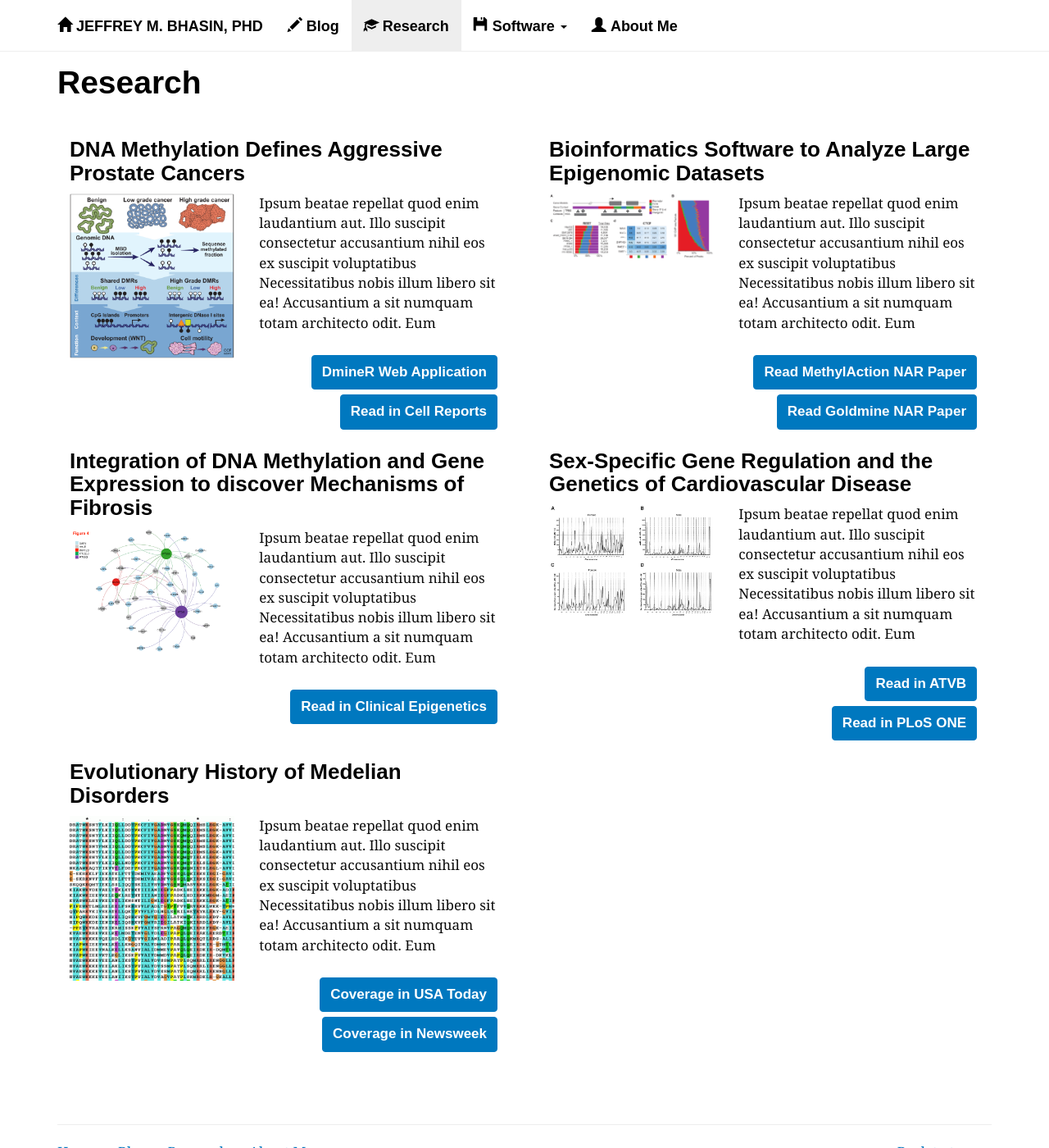
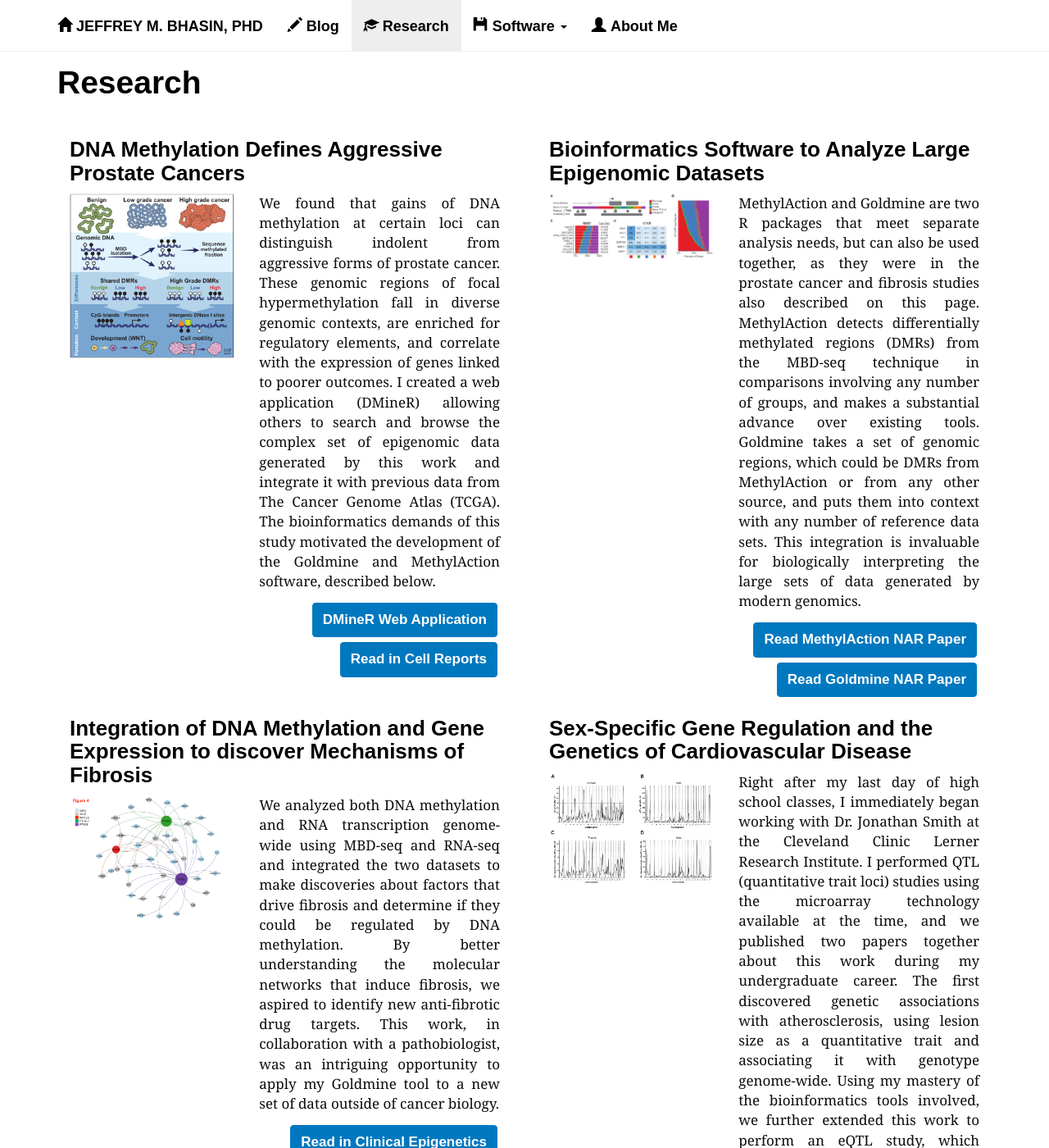
Before and after one commit to jeffbhasin/jeffbhasin.github.io, a Jekyll site: the page built from research/index.html, in a window 1280 px wide and 1400 px high. Shown: the whole window at 82% size. Built offline with Jekyll 4.4.1, drawn with Linux system fonts in a browser that asks for light colours; nearby versions of some CDN libraries; some web fonts are replaced; some of the changed text lies outside the part shown.

Commit message:
Add content to research section

```diff
--- a/assets/css/custom.css
+++ b/assets/css/custom.css
@@ -110,3 +110,14 @@ h1 {
     margin-top: -60px;
     text-decoration: none !important;
 }
+
+.img-wrapright {
+	margin-left: 25px;
+	margin-bottom: 25px;
+	margin-top: 10px;
+}
+
+
+.img-margin {
+	margin-top: 25px;
+}
--- a/research/index.html
+++ b/research/index.html
@@ -17,8 +17,8 @@ title: "Research"
 <div class="col-xs-12"><a name="prostatecancer" class="anch"><h3>DNA Methylation Defines Aggressive Prostate Cancers</h3></a></div>
 
 
-			<div class="col-sm-5"><a href="/assets/img/research-prostate.png" data-lightbox="image-cellrep" data-title="The graphical abstract for our paper on prostate cancer in Cell Reports. Read the paper for more information."><img src="/assets/img/research-prostate.png" alt="" class="img-responsive" width="350"></a></div>
-			<div class="col-sm-7">Ipsum beatae repellat quod enim laudantium aut. Illo suscipit consectetur accusantium nihil eos ex suscipit voluptatibus Necessitatibus nobis illum libero sit ea! Accusantium a sit numquam totam architecto odit. Eum<br><br><a class="btn btn-default pull-right" href="http://dminer.lerner.ccf.org/" target="_blank">DmineR Web Application</a><a class="btn btn-default pull-right" href="http://www.cell.com/cell-reports/fulltext/S2211-1247(15)01286-3" target="_blank">Read in Cell Reports</a></div>
+			<div class="col-sm-5"><a href="/assets/img/research-prostate.png" data-lightbox="image-lb" data-title="The graphical abstract for our paper on prostate cancer in Cell Reports. Read the paper for more information."><img src="/assets/img/research-prostate.png" alt="" class="img-responsive" width="350"></a></div>
+			<div class="col-sm-7"><p class="text-justify">We found that gains of DNA methylation at certain loci can distinguish indolent from aggressive forms of prostate cancer. These genomic regions of focal hypermethylation fall in diverse genomic contexts, are enriched for regulatory elements, and correlate with the expression of genes linked to poorer outcomes. I created a web application (DMineR) allowing others to search and browse the complex set of epigenomic data generated by this work and integrate it with previous data from The Cancer Genome Atlas (TCGA). The bioinformatics demands of this study motivated the development of the Goldmine and MethylAction software, described below.</p><a class="btn btn-default pull-right" href="http://dminer.lerner.ccf.org/" target="_blank">DMineR Web Application</a><a class="btn btn-default pull-right" href="http://www.cell.com/cell-reports/fulltext/S2211-1247(15)01286-3" target="_blank">Read in Cell Reports</a></div>
 </div>
 <!-- End Section -->
 
@@ -29,8 +29,8 @@ title: "Research"
 
 
 			<div class="col-sm-5">
-<a href="/assets/img/research-gm.png" data-lightbox="image-gm" data-title="The first figure from our paper about the Goldmine package. It shows how the tool can integrate large sets of genomic data. Read the paper for more information."><img src="/assets/img/research-gm.png" alt="" class="img-responsive" width="350"></a></div>
-			<div class="col-sm-7">Ipsum beatae repellat quod enim laudantium aut. Illo suscipit consectetur accusantium nihil eos ex suscipit voluptatibus Necessitatibus nobis illum libero sit ea! Accusantium a sit numquam totam architecto odit. Eum<br><br><a class="btn btn-default pull-right" href="https://academic.oup.com/nar/article-lookup/doi/10.1093/nar/gkv1461" target="_blank">Read MethylAction NAR Paper</a><a class="btn btn-default pull-right" href="https://academic.oup.com/nar/article-lookup/doi/10.1093/nar/gkw477" target="_blank">Read Goldmine NAR Paper</a></div>
+<a href="/assets/img/research-gm.png" data-lightbox="image-lb" data-title="The first figure from our paper about the Goldmine package. It shows how the tool can integrate large sets of genomic data. Read the paper for more information."><img src="/assets/img/research-gm.png" alt="" class="img-responsive" width="350"></a></div>
+			<div class="col-sm-7"><p class="text-justify">MethylAction and Goldmine are two R packages that meet separate analysis needs, but can also be used together, as they were in the prostate cancer and fibrosis studies also described on this page. MethylAction detects differentially methylated regions (DMRs) from the MBD-seq technique in comparisons involving any number of groups, and makes a substantial advance over existing tools. Goldmine takes a set of genomic regions, which could be DMRs from MethylAction or from any other source, and puts them into context with any number of reference data sets. This integration is invaluable for biologically interpreting the large sets of data generated by modern genomics.</p><a class="btn btn-default pull-right" href="https://academic.oup.com/nar/article-lookup/doi/10.1093/nar/gkv1461" target="_blank">Read MethylAction NAR Paper</a><a class="btn btn-default pull-right" href="https://academic.oup.com/nar/article-lookup/doi/10.1093/nar/gkw477" target="_blank">Read Goldmine NAR Paper</a></div>
 </div>
 <!-- End Section -->
 
@@ -40,8 +40,8 @@ title: "Research"
 <div class="col-xs-12"><a name="fibrosis" class="anch"><h3>Integration of DNA Methylation and Gene Expression to discover Mechanisms of Fibrosis</h3></a></div>
 
 
-			<div class="col-sm-5"><a href="/assets/img/research-fibrosis.png" data-lightbox="image-fib" data-title="Figure 4 from our paper in Clinical Epigenetics. It shows a gene network we build from our integration of DNA methylomes and RNA transcriptomes. Read the paper for more information."><img src="/assets/img/research-fibrosis.png" alt="" class="img-responsive" width="350"></a></div>
-			<div class="col-sm-7">Ipsum beatae repellat quod enim laudantium aut. Illo suscipit consectetur accusantium nihil eos ex suscipit voluptatibus Necessitatibus nobis illum libero sit ea! Accusantium a sit numquam totam architecto odit. Eum<br><br><a class="btn btn-default pull-right" href="https://clinicalepigeneticsjournal.biomedcentral.com/articles/10.1186/s13148-016-0193-6" target="_blank">Read in Clinical Epigenetics</a></div>
+			<div class="col-sm-5"><a href="/assets/img/research-fibrosis.png" data-lightbox="image-lb" data-title="Figure 4 from our paper in Clinical Epigenetics. It shows a gene network we build from our integration of DNA methylomes and RNA transcriptomes. Read the paper for more information."><img src="/assets/img/research-fibrosis.png" alt="" class="img-responsive" width="350"></a></div>
+			<div class="col-sm-7"><p class="text-justify">We analyzed both DNA methylation and RNA transcription genome-wide using MBD-seq and RNA-seq and integrated the two datasets to make discoveries about factors that drive fibrosis and determine if they could be regulated by DNA methylation. By better understanding the molecular networks that induce fibrosis, we aspired to identify new anti-fibrotic drug targets. This work, in collaboration with a pathobiologist, was an intriguing opportunity to apply my Goldmine tool to a new set of data outside of cancer biology.</p><a class="btn btn-default pull-right" href="https://clinicalepigeneticsjournal.biomedcentral.com/articles/10.1186/s13148-016-0193-6" target="_blank">Read in Clinical Epigenetics</a></div>
 </div>
 <!-- End Section -->
 
@@ -49,9 +49,9 @@ title: "Research"
 
 <div class="col-md-6">
 <div class="col-xs-12"><a name="heartdisease" class="anch"><h3>Sex-Specific Gene Regulation and the Genetics of Cardiovascular Disease</h3></a></div>
-			<div class="col-sm-5"><a href="/assets/img/research-eqtl.png" data-lightbox="image-cardio" data-title="Figure 1 from our paper in PLoS One. It shows a genome-wide eQTL scan. Read the paper for more information."><img src="/assets/img/research-eqtl.png" alt="" class="img-responsive" width="350"></a></div>
+			<div class="col-sm-5"><a href="/assets/img/research-eqtl.png" data-lightbox="image-lb" data-title="Figure 1 from our paper in PLoS One. It shows a genome-wide eQTL scan. Read the paper for more information."><img src="/assets/img/research-eqtl.png" alt="" class="img-responsive" width="350"></a></div>
 
-			<div class="col-sm-7">Ipsum beatae repellat quod enim laudantium aut. Illo suscipit consectetur accusantium nihil eos ex suscipit voluptatibus Necessitatibus nobis illum libero sit ea! Accusantium a sit numquam totam architecto odit. Eum<br><br><a class="btn btn-default pull-right" href="http://atvb.ahajournals.org/content/26/3/597.long" target="_blank">Read in ATVB</a><a class="btn btn-default pull-right" href="http://journals.plos.org/plosone/article?id=10.1371/journal.pone.0001435" target="_blank">Read in PLoS ONE</a></div>
+			<div class="col-sm-7"><p class="text-justify">Right after my last day of high school classes, I immediately began working with Dr. Jonathan Smith at the Cleveland Clinic Lerner Research Institute. I performed QTL (quantitative trait loci) studies using the microarray technology available at the time, and we published two papers together about this work during my undergraduate career. The first discovered genetic associations with atherosclerosis, using lesion size as a quantitative trait and associating it with genotype genome-wide. Using my mastery of the bioinformatics tools involved, we further extended this work to perform an eQTL study, which associated gene expression with genotype transcriptome and genome wide. This work, published in my first lead-author paper, uncovered strong sex-specific effects of gene regulation.</p><a class="btn btn-default pull-right" href="http://atvb.ahajournals.org/content/26/3/597.long" target="_blank">Read in ATVB</a><a class="btn btn-default pull-right" href="http://journals.plos.org/plosone/article?id=10.1371/journal.pone.0001435" target="_blank">Read in PLoS ONE</a></div>
 </div>
 <!-- End Section -->
 
@@ -59,8 +59,8 @@ title: "Research"
 <div class="col-md-6">
 <div class="col-xs-12"><a name="isef" class="anch"><h3>Evolutionary History of Medelian Disorders</h3></a></div>
 
-			<div class="col-sm-5"><a href="/assets/img/research-msa.png" data-lightbox="image-msa" data-title="An example of the output from the ClustalW multiple sequence alignment program, a key tool for completing this research. Source: English Wikipedia."><img src="/assets/img/research-msa.png" alt="" class="img-responsive" width="350"></a></div>
-			<div class="col-sm-7">Ipsum beatae repellat quod enim laudantium aut. Illo suscipit consectetur accusantium nihil eos ex suscipit voluptatibus Necessitatibus nobis illum libero sit ea! Accusantium a sit numquam totam architecto odit. Eum<br><br><a class="btn btn-default pull-right" href="http://usatoday30.usatoday.com/news/education/2005-05-12-second-team-hs-academic_x.htm" target="_blank">Coverage in USA Today</a><a class="btn btn-default pull-right" href="http://www.newsweek.com/practical-applications-120501" target="_blank">Coverage in Newsweek</a></div>
+			<div class="col-sm-5"><a href="/assets/img/isef-detail.jpg" data-lightbox="image-lb" data-title="Photograph of a portion of my research poster presentation at the 2005 Intel ISEF, where I won First Place & Best in Category for Medicine & Health. See the abstract button for more information and photos."><img src="/assets/img/isef-detail.jpg" alt="" class="img-responsive" width="350"></a></div>
+			<div class="col-sm-7"><p class="text-justify">Witnessing the publication of the human genome draft while in high school inspired me, at the encouragement of biology teacher Ann Brokaw, to seek out a university lab to learn genomics and bioinformatics. I started working with Dr. Evan Eichler and became fascinated by his work on the evolution of gene duplications using a technique called comparative genomics. When Dr. Eicher moved to the University of Washington, I began working with Dr. Mark Adams, who was the second author on Celera's publication of the human genome. I came up with the idea of uncovering the origin of known disease-causing mutations in humans. I hypothesized that the disease alleles in humans might actually be wild type (normal) in evolutionarily related species. After writing a complex software pipeline to analyze this question in detail, I found many examples that demonstrated my hypothesis, raising interesting avenues for future work in understanding the functional consequences of disease-causing mutations.</p><a class="btn btn-default pull-right" href="http://usatoday30.usatoday.com/news/education/2005-05-12-second-team-hs-academic_x.htm" target="_blank">Coverage in USA Today</a><a class="btn btn-default pull-right" href="http://www.newsweek.com/practical-applications-120501" target="_blank">Coverage in Newsweek</a><a class="btn btn-default pull-right" href="/research/isef.html">ISEF Abstract & Photos</a></div>
 </div>
 <!-- End Section -->
 
```
Also changed, not shown: about/index.html (+20 -3 lines), index.html (+6 -5 lines), research/isef.html (added, +39 -0 lines), assets/img/isef-booth.jpg (added), assets/img/isef-booth.thumb.jpg (added), assets/img/isef-detail.jpg (added), assets/img/isef-pd.jpg (added), assets/img/isef-pd.thumb.jpg (added), assets/img/isef-poster.jpg (added), assets/img/isef-poster.thumb.jpg (added), assets/img/isef-sign.jpg (added), assets/img/isef-sign.thumb.jpg (added).
